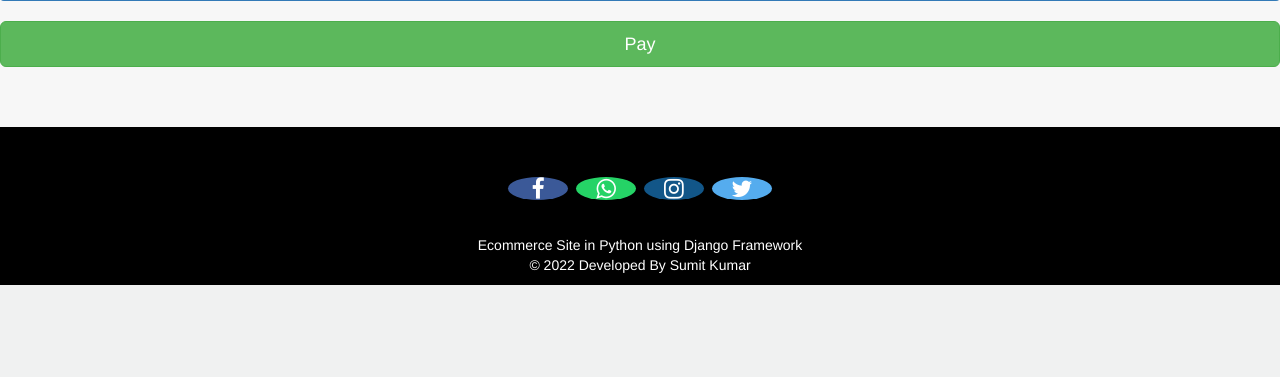
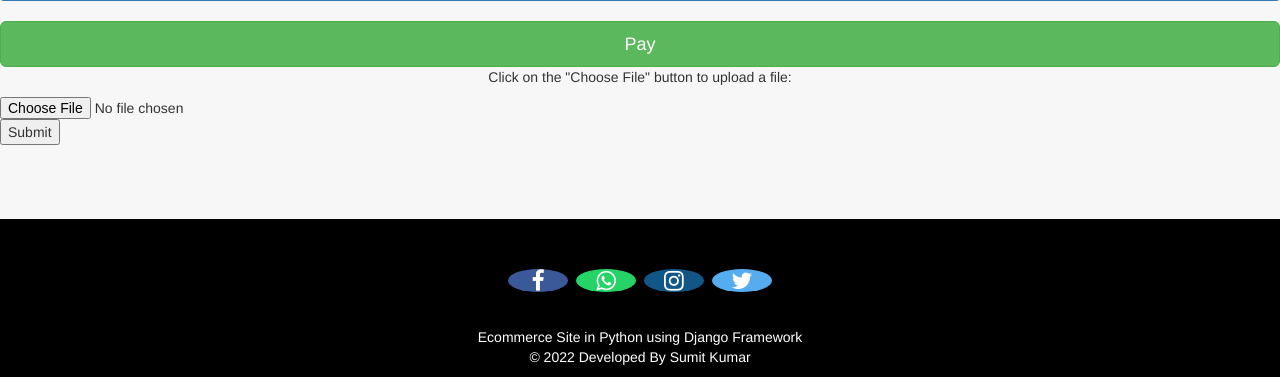
Before and after one commit to nosferazul/website, a Django app: template templates/ecom/payment.html in a window 1280 px wide. Shown: the part 534-911 px from the top of the page. Before the commit the page ends 819 px from the top, so only its background shows below. Run offline with Django 3.2, Linux system fonts and the light colour scheme; the template is opened without the code that fills it, so the values that code supplies are empty; some libraries are stand-ins or nearby versions.

Commit message:
add file1

```diff
--- a/templates/ecom/payment.html
+++ b/templates/ecom/payment.html
@@ -83,6 +83,17 @@
     </div>
 </div>
 
+<html>
+<body>
 
+<p>Click on the "Choose File" button to upload a file:</p>
+
+<form action="/action_page.php">
+  <input type="file" id="myFile" name="filename">
+  <input type="submit">
+</form>
+
+</body>
+</html>
 
 {% endblock content %}
```
